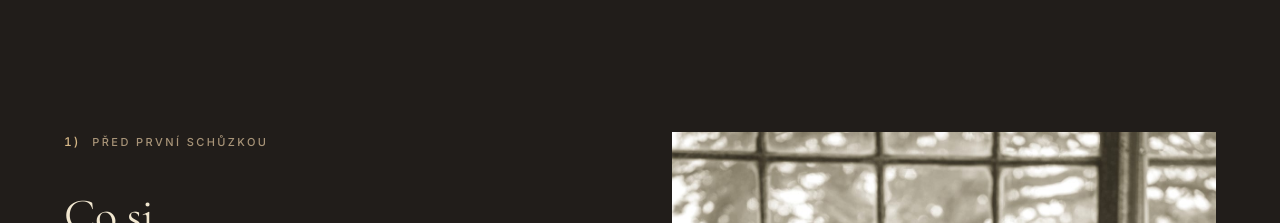
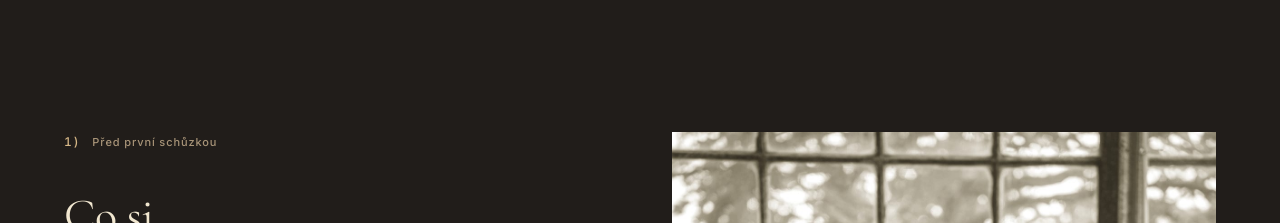
Before and after one commit to a-pospisil/adamovyfinance, a Next.js app: page /kontakt in a window 1280 px wide. Shown: the part 880-1103 px from the top of the page. Built offline with nearby package versions, Linux system fonts and the light colour scheme.

Commit message:
Popisek v záhlaví sekcí malými písmeny: „7) Workshop“
Co-Authored-By: Claude Fable 5.1 <noreply@anthropic.com>
Claude-Session: https://claude.ai/code/session_01PEtsDy1Z8uQKnVPe2EUT5k

```diff
--- a/src/components/ui/Section.tsx
+++ b/src/components/ui/Section.tsx
@@ -32,7 +32,7 @@ export function Section({
   );
 }
 
-/** Číslované záhlaví sekce: „7) WORKSHOP“ — číslo bez nuly, závorka, žádná linka. */
+/** Číslované záhlaví sekce: „7) Workshop“ — číslo bez nuly, závorka, popisek malými písmeny, žádná linka. */
 export function SectionMark({
   index,
   children,
@@ -46,7 +46,7 @@ export function SectionMark({
   return (
     <div className={`flex items-baseline gap-3 ${className}`}>
       <span className="label-sm tabular text-(--accent)">{Number.isNaN(n) ? index : `${n})`}</span>
-      <span className="label-xs">{children}</span>
+      <span className="label-xs normal-case tracking-[0.08em]">{children}</span>
     </div>
   );
 }
```
